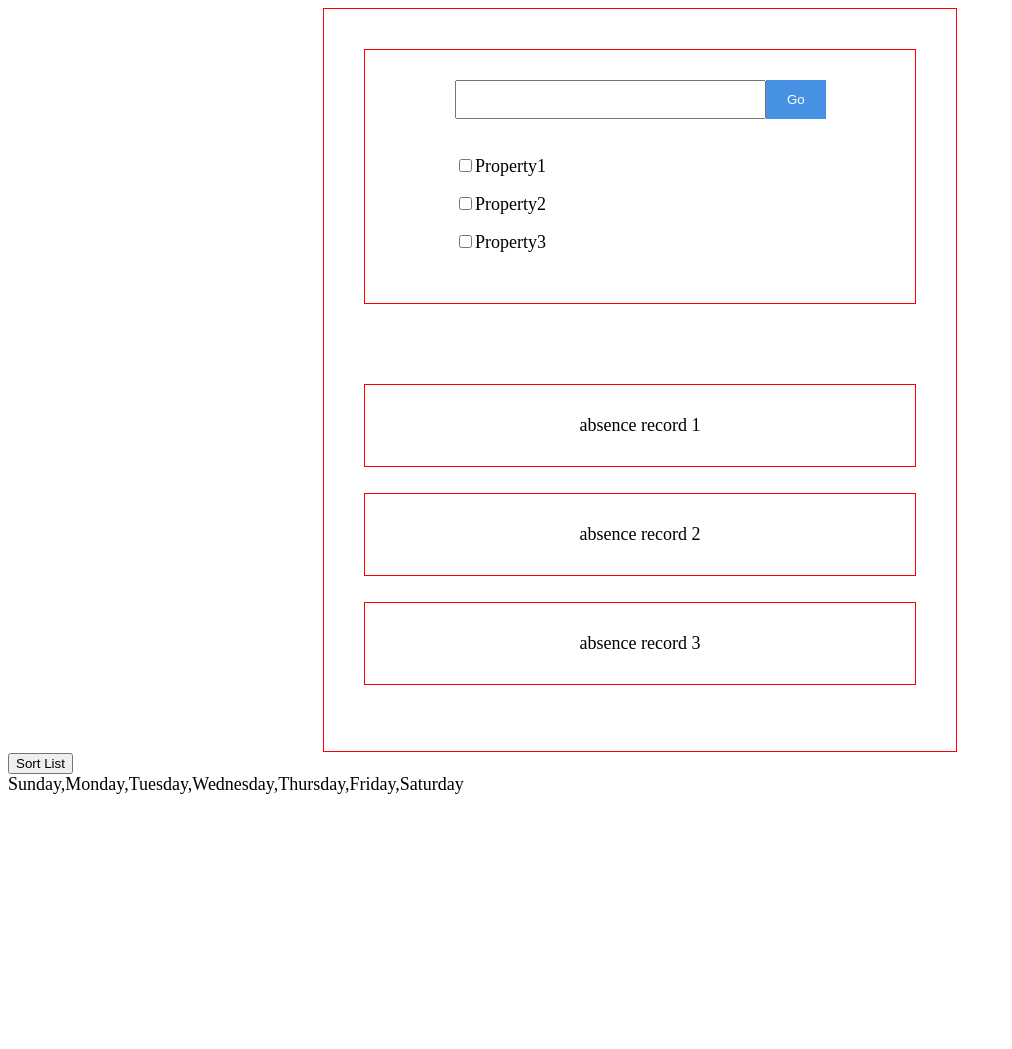
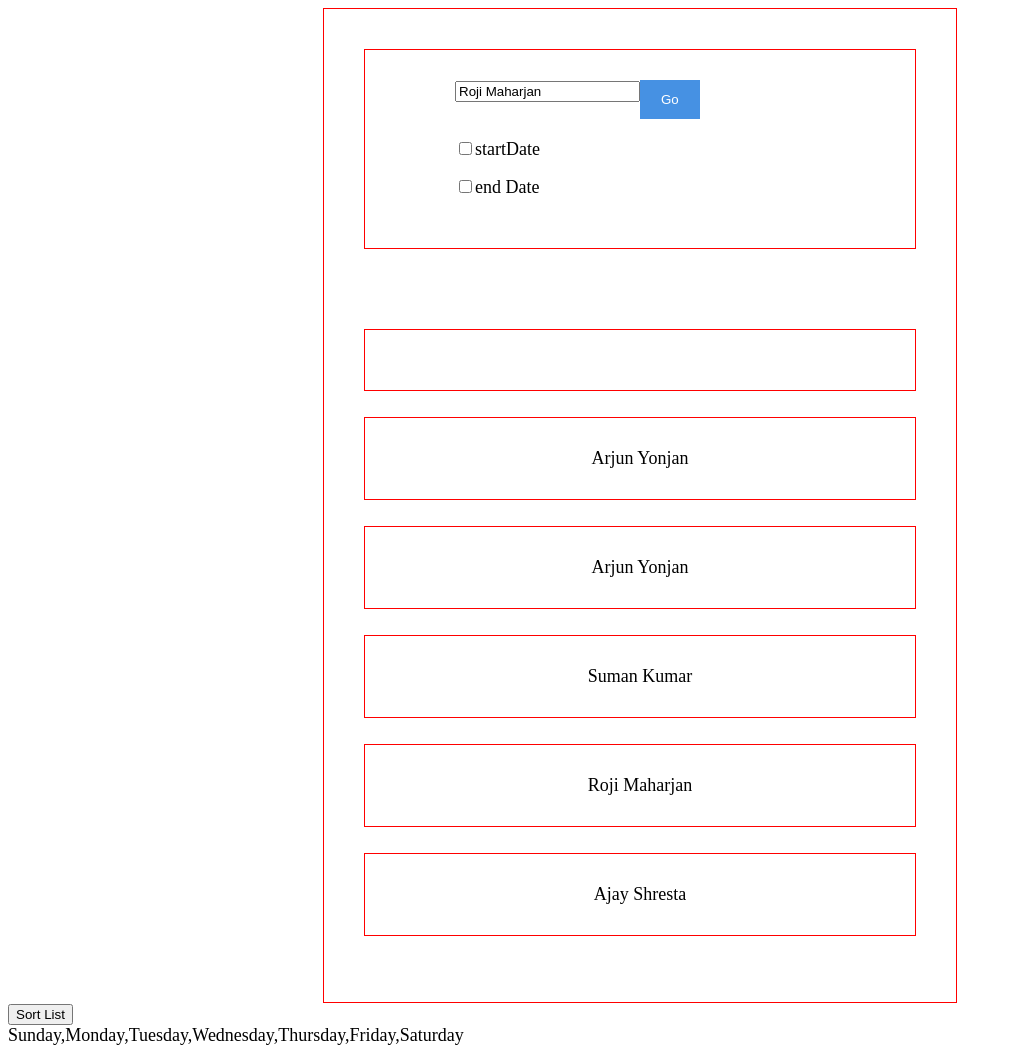
Before and after one commit to seestha/parakhi-leave, a plain HTML site: page index.html in a window 1280 px wide. Shown: the whole page, without its empty margins (0-1012 px from the left). Before the commit the page ends 803 px from the top, so only its background shows below. Drawn offline with Linux system fonts and the light colour scheme.

Commit message:
perf(): display data
dispay absend people form json data

```diff
--- a/index.html
+++ b/index.html
@@ -10,28 +10,22 @@
 	<div class="property-div">
 		<div class="person">
 			<div class="person_detail">
-				<input type="text" class="" id="textName">
+				<input type="" class="" id="textName" value=''>
 				<span class="button">
 					<button type="submit">Go</button>
 				</span><br>
 			</div>
 			<div class="property">
-			<input type="checkbox">Property1</input><br>
+			<!-- <input type="checkbox">Property1</input><br>
 			<input type="checkbox">Property2</input><br>
-			<input type="checkbox">Property3</input><br>
+			<input type="checkbox">Property3</input><br> -->
 			</div>
 		</div>
 	</div> <!-- end of property-div -->
 	<div class="absence">
 		<div class="absence-record1">
-			<label>absence record 1</label>
-		</div> <!-- end of absence-record1 -->
-		<div class="absence-record2">
-			<label>absence record 2</label>
-		</div> <!-- end of absence-record2 -->
-		<div class="absence-record3">
-			<label>absence record 3</label>
-		</div> <!-- end of absence-record3 -->
+			<label></label>
+		</div> <!-- end of absence-record -->
 	</div><!--end of absence-->
 
 </div> <!-- end of outer-div -->
@@ -57,8 +51,19 @@
 			var xhttp = new XMLHttpRequest();
 		    xhttp.onreadystatechange = function() {
 		        if (this.readyState == 4 && this.status == 200) {
-		        	console.log("response text ==>", this.responseText);
 		        	var myData = JSON.parse(this.responseText);
+		        	debugger;
+		        	console.log(myData.data[0].attributes.name, 'properties');
+		        	$('#textName').val(myData.data[0].attributes.name);
+		        	let propertList = myData.data[0].attributes.properties;
+		        	propertList.forEach(function(property){
+		        		$('.property').append('<input type="checkbox">'+property.category+'</input><br>')
+		        	});
+		        	let absentRecord = myData.included[0].attributes.entities;
+		        	absentRecord.forEach(function(absent){
+		        		$('.absence').append('<div class="absence-record1"><label>'+absent+'</label></div>')
+		        	})
+
 		        }
 		    };
 		    xhttp.open("GET", url, true);
```
